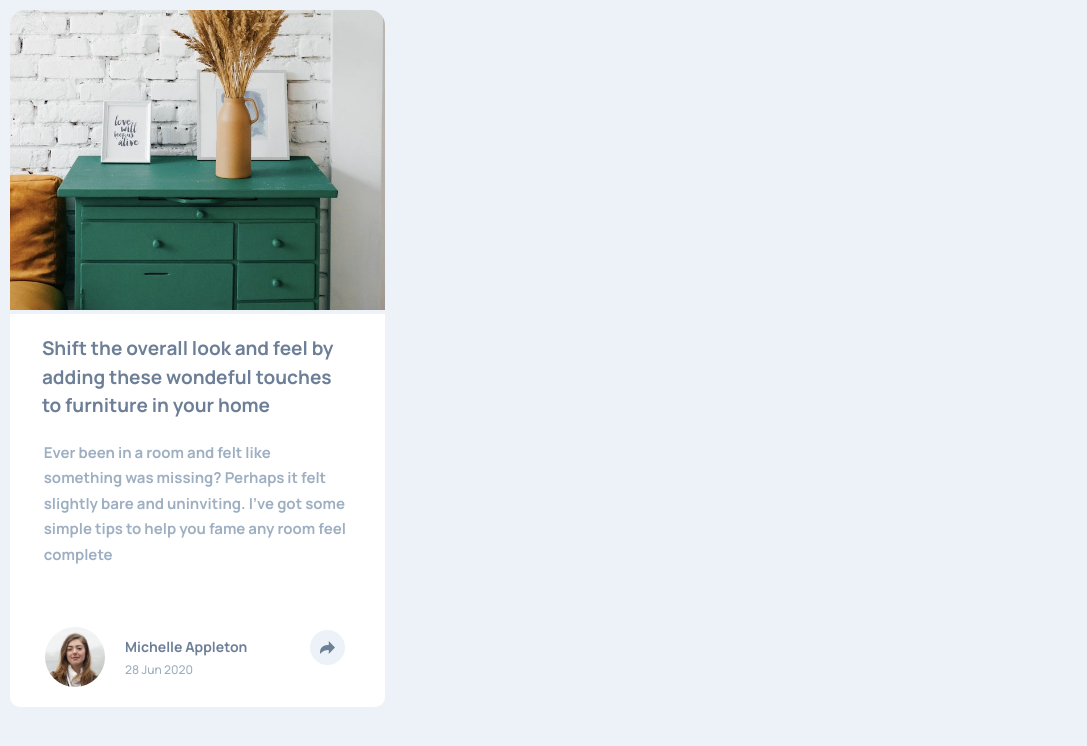
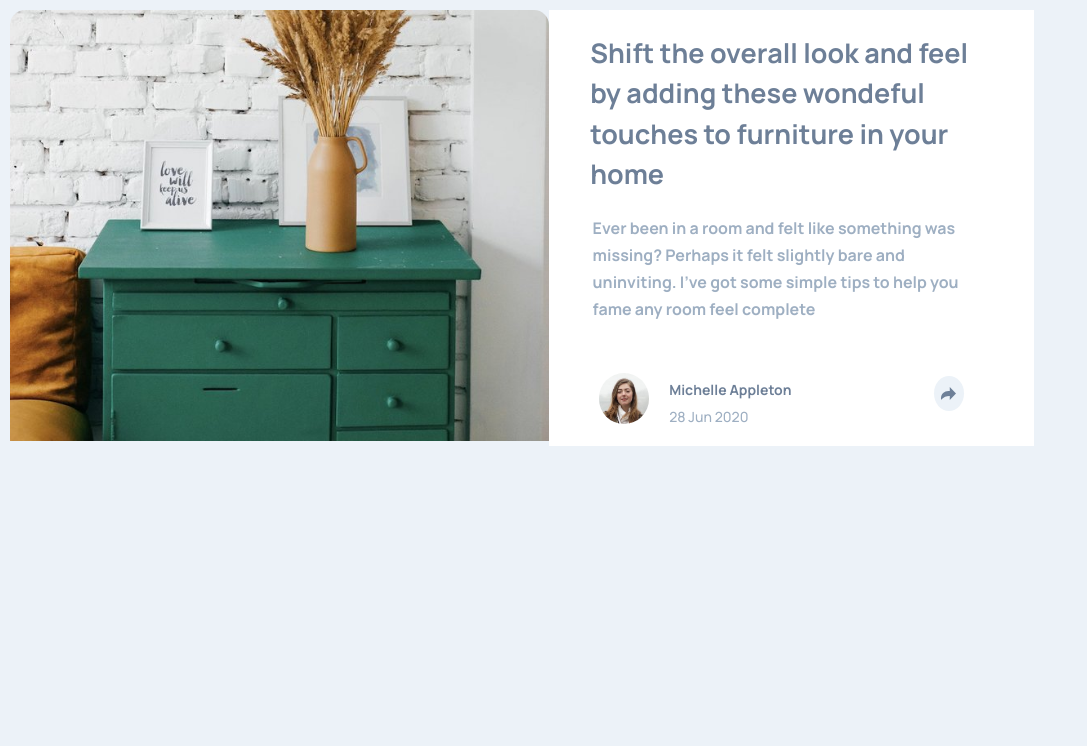
Before and after one commit to arturopfp/article-preview-component, a plain HTML site: page index.html in a window 1280 px wide. Shown: the whole page, without its empty margins (0-1087 px from the left). Drawn offline with Linux system fonts and the light colour scheme.

Commit message:
desktop design completed

```diff
--- a/css/style.scss
+++ b/css/style.scss
@@ -14,6 +14,10 @@ body {
   font-size: 13px;
   font-family: 'Manrope', sans-serif;
   background-color: $lightGray;
+
+  @media (min-width: 768px) {
+    font-size: 16px;
+  }
 }
 
 .main-container {
@@ -21,6 +25,12 @@ body {
   flex-direction: column;
   width: 375px;
   margin: 10px;
+
+  @media (min-width: 768px) {
+    flex-direction: row;
+    width: 80%;
+
+  }
 
   .img-container {
     border-radius: 10px;
@@ -30,6 +40,18 @@ body {
       width: 100%;
       border-radius: 15px 15px 0px 0px;
     }
+  }
+
+  .submain-container {
+
+    background-color: white;
+
+    @media(min-width: 768px) {
+      width: 90%;
+      display: flex;
+      flex-direction: column;
+      justify-content: center;
+      align-items: center;
     }
 
     .text-container {
@@ -47,6 +69,10 @@ body {
         color: $darkBlue;
         font-weight: bold;
         width: 83%;
+
+        @media(min-width: 768px) {
+          font-size: 27px;
+        }
       }
 
       p {
@@ -56,6 +82,10 @@ body {
         color: $blue;
         font-weight: bold;
         line-height: 1.7;
+
+        @media(min-width: 768px) {
+          font-size: 16px;
+        }
       }
     }
 
@@ -69,16 +99,31 @@ body {
       border-bottom-left-radius: 10px;
       border-bottom-right-radius: 10px;
 
+      @media (min-width: 768px) {
+        width: 100%;
+      }
+
+
+
       .author-container {
         width: 80%;
         margin: 40px auto 20px auto;
         display: flex;
         justify-content: center;
 
+        @media(min-width: 768px) {
+          justify-content: flex-start;
+          margin: 30px 0px 20px 50px;
+        }
+
 
         img {
           width: 20%;
           border-radius: 100%;
+
+          @media(min-width: 768px) {
+            width: 15%;
+          }
         }
 
         .info-container {
@@ -87,12 +132,21 @@ body {
           flex-direction: column;
           justify-content: center;
 
+          @media(min-width: 768px) {
+            height: 40px;
+            margin-top: 10px;
+          }
+
           h3 {
             color: $darkBlue;
             font-weight: 800;
             font-size: 14px;
             display: block;
             margin-left: 20px;
+
+            @media(min-width: 768px) {
+              margin-bottom: 3px;
+            }
           }
 
           p {
@@ -101,6 +155,11 @@ body {
             font-size: 12px;
             color: $blue;
             width: 80px;
+
+            @media(min-width: 768px) {
+              font-size: 14px;
+            }
+          }
         }
       }
     }
@@ -114,6 +173,9 @@ body {
       display: flex;
       justify-content: center;
       align-items: center;
+
+      @media(min-width: 768px) {
+        margin-right: 70px;
       }
     }
 
@@ -127,6 +189,17 @@ body {
       border-bottom-left-radius: 10px;
       border-bottom-right-radius: 1px;
 
+      @media(min-width: 768px) {
+        clip-path: polygon(0% 0%, 100% 0%, 99% 81%, 68% 81%, 50% 100%, 34% 82%, 0 81%);
+        display: flex;
+        justify-content: center;
+        align-items: center;
+        width: 300px;
+        position: relative;
+        left: 200px;
+        bottom: 180px;
+      }
+
       .subsocial-media {
         width: 80%;
         height: 80%;
@@ -135,7 +208,6 @@ body {
         align-items: center;
 
         .left-social {
-
           display: flex;
 
           h6 {
@@ -164,14 +236,8 @@ body {
 
           background-color: $darkBlue;
 
-        .shareIcon {
-          fill: white;
         }
       }
-
-    }
-
-
     }
 
     .display-none {
@@ -179,3 +245,5 @@ body {
     }
 
   }
+
+}
--- a/index.html
+++ b/index.html
@@ -12,6 +12,8 @@
     <div class="img-container">
       <img src="images/drawers.jpg" alt="Drawers pictures">
     </div>
+
+    <div class="submain-container">
       <div class="text-container">
         <h1>Shift the overall look and feel by adding these wondeful touches to furniture in your home</h1>
         <p>Ever been in a room and felt like something was missing? Perhaps it felt slightly bare and uninviting. I've got some simple tips to help you fame any room feel complete</p>
@@ -45,6 +47,9 @@
       </div>
     </div>
 
+
+  </div>
+
   <script src="share.js"></script>
 </body>
 </html>
--- a/share.js
+++ b/share.js
@@ -1,7 +1,12 @@
 const footer = document.getElementById('footer-container');
 const shareContainer = document.getElementById('shareContainer');
+const w = window.innerWidth;
 
 const share = () => {
+    if(w < 600) {
     footer.classList.add('display-none');
     shareContainer.classList.remove('display-none');
+    } else {
+      shareContainer.classList.remove('display-none');
+    }
 }
```
Also changed, not shown: css/style.css, 1 other file. Lines whose indentation alone changed are shown as unchanged.
